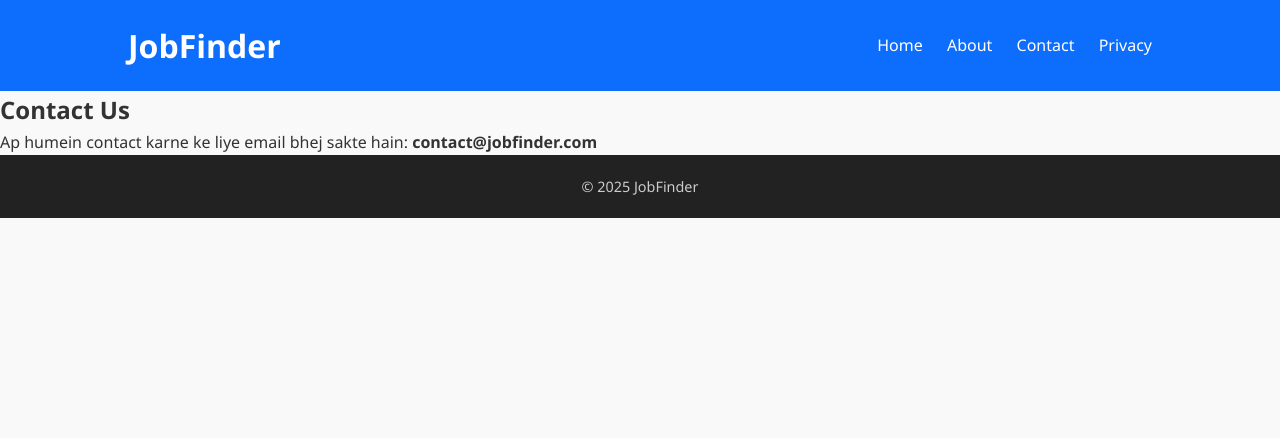
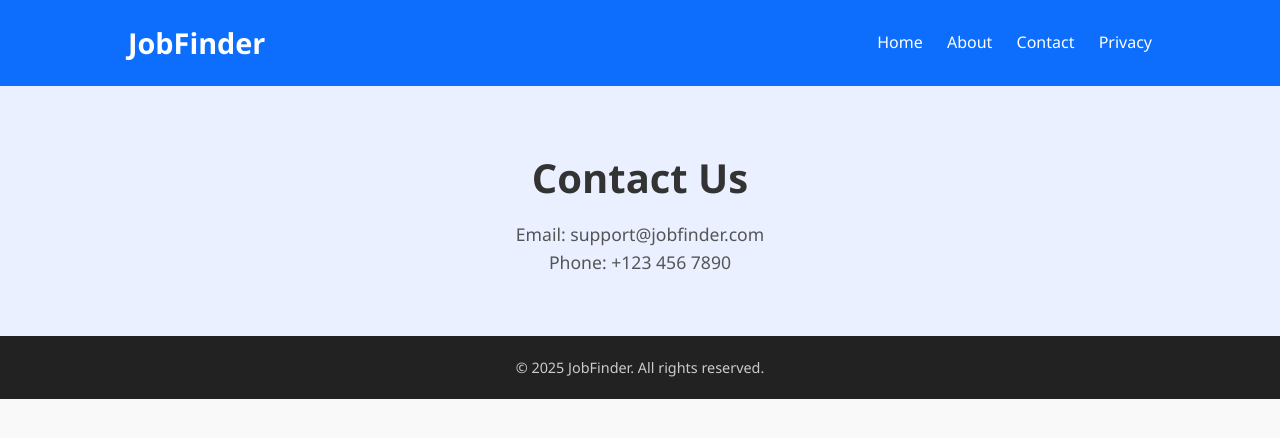
Before and after one commit to serviceproivder1/jobfinder-site, a plain HTML site: page contact.html in a window 1280 px wide. Drawn offline with Linux system fonts and the light colour scheme.

Commit message:
Update contact.html

```diff
--- a/contact.html
+++ b/contact.html
@@ -2,13 +2,13 @@
 <html lang="en">
 <head>
   <meta charset="UTF-8" />
-  <meta name="viewport" content="width=device-width, initial-scale=1.0" />
+  <meta name="viewport" content="width=device-width, initial-scale=1.0"/>
   <title>Contact - JobFinder</title>
   <link rel="stylesheet" href="style.css" />
 </head>
 <body>
   <header>
-    <h1>JobFinder</h1>
+    <div class="logo">JobFinder</div>
     <nav>
       <a href="index.html">Home</a>
       <a href="about.html">About</a>
@@ -17,13 +17,13 @@
     </nav>
   </header>
 
-  <main>
-    <h2>Contact Us</h2>
-    <p>Ap humein contact karne ke liye email bhej sakte hain: <strong>contact@jobfinder.com</strong></p>
-  </main>
+  <section class="hero">
+    <h1>Contact Us</h1>
+    <p>Email: support@jobfinder.com<br/>Phone: +123 456 7890</p>
+  </section>
 
   <footer>
-    <p>&copy; 2025 JobFinder</p>
+    <p>&copy; 2025 JobFinder. All rights reserved.</p>
   </footer>
 </body>
 </html>
```
